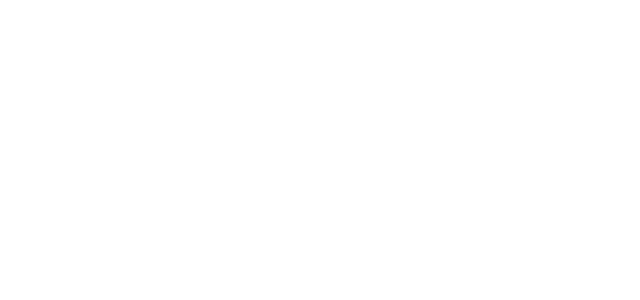
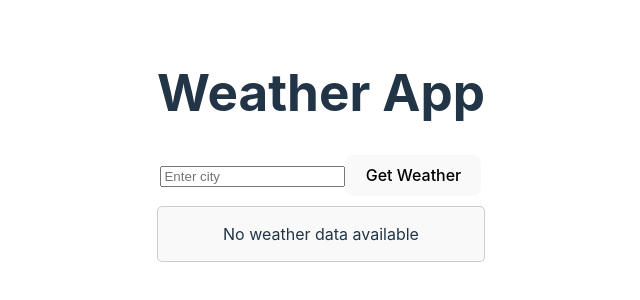
Before and after one commit to nitzanbs/Weather_API_App_Front, a React (Vite) app: page / in a window 1280 px wide. Shown: the part 254-554 px from the top of the page, without its empty margins (319-959 px from the left). Built offline with nearby package versions, Linux system fonts and the light colour scheme.

Commit message:
add components and css

```diff
--- /dev/null
+++ b/src/components/searchInput/SearchInput.jsx
@@ -0,0 +1,25 @@
+import React, { useState } from 'react';
+import styles from './SearchInput.module.css';
+
+
+export default function SearchInput({ onSearch }) {
+    const [city, setCity] = useState('');
+
+    const handleSearch = () => {
+        onSearch(city);
+    };
+
+    return (
+        <>
+            <div>
+                <input
+                    type="text"
+                    value={city}
+                    onChange={(e) => setCity(e.target.value)}
+                    placeholder="Enter city"
+                />
+                <button onClick={handleSearch}>Get Weather</button>
+            </div>
+        </>
+    )
+}
--- /dev/null
+++ b/src/components/weatherDiaplay/WeatherDisplay.module.css
@@ -0,0 +1,17 @@
+.weatherDisplay {
+    border: 1px solid #ccc;
+    padding: 10px;
+    margin-top: 10px;
+    border-radius: 5px;
+    background-color: #f9f9f9;
+  }
+
+  .weatherDisplay h2 {
+    margin: 0;
+    padding: 0;
+    font-size: 1.5em;
+  }
+
+  .weatherDisplay p {
+    margin: 5px 0;
+  }
--- /dev/null
+++ b/src/components/weatherDiaplay/WeatherDisplayBox.jsx
@@ -0,0 +1,22 @@
+import React from 'react'
+import styles from './WeatherDisplay.module.css';
+
+
+export default function WeatherDisplayBox({ weather }) {
+    return (
+        <>
+            <div className={styles.weatherDisplay}>
+                {weather ? (
+                    <div>
+                        <h2>Weather in {weather.location.name}</h2>
+                        <p>Temperature: {weather.current.temp_c}°C</p>
+                        <p>Condition: {weather.current.condition.text}</p>
+                        <img src={weather.current.condition.icon} alt="weather icon" />
+                    </div>
+                ) : (
+                    <p>No weather data available</p>
+                )}
+            </div>
+        </>
+    )
+}
--- a/src/pages/Home.jsx
+++ b/src/pages/Home.jsx
@@ -1,8 +1,29 @@
-import React from 'react'
+import React, { useState } from 'react';
+import { getWeather } from '../weatherService';
+import WeatherDisplayBox from '../components/weatherDiaplay/WeatherDisplayBox';
+import SearchInput from '../components/searchInput/SearchInput';
 
 export default function Home() {
+    const [weather, setWeather] = useState(null);
+    const [error, setError] = useState('');
+
+  const handleFetchWeather = async () => {
+    try {
+      const weatherData = await getWeather(city);
+      setWeather(weatherData);
+      setError('');
+    } catch (err) {
+      setError('Failed to fetch weather data. Please try again.');
+    }
+  };
   return (
     <>
+     <div>
+      <h1>Weather App</h1>
+      <SearchInput onSearch={handleFetchWeather} />
+      {error && <p style={{ color: 'red' }}>{error}</p>}
+      <WeatherDisplayBox weather={weather} />
+    </div>
 
     </>
   )
```
Also changed, not shown: src/components/searchInput/SearchInput.module.css (added).
